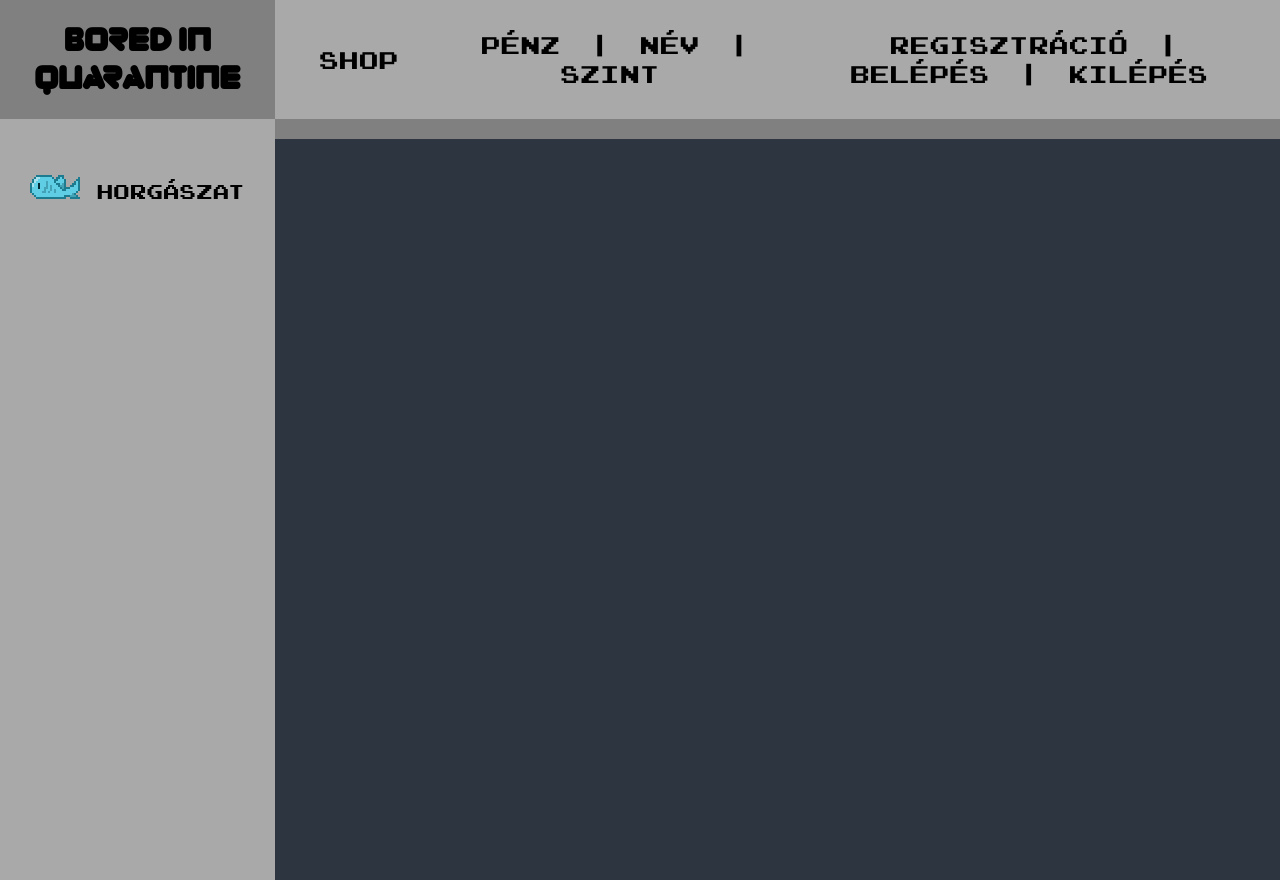
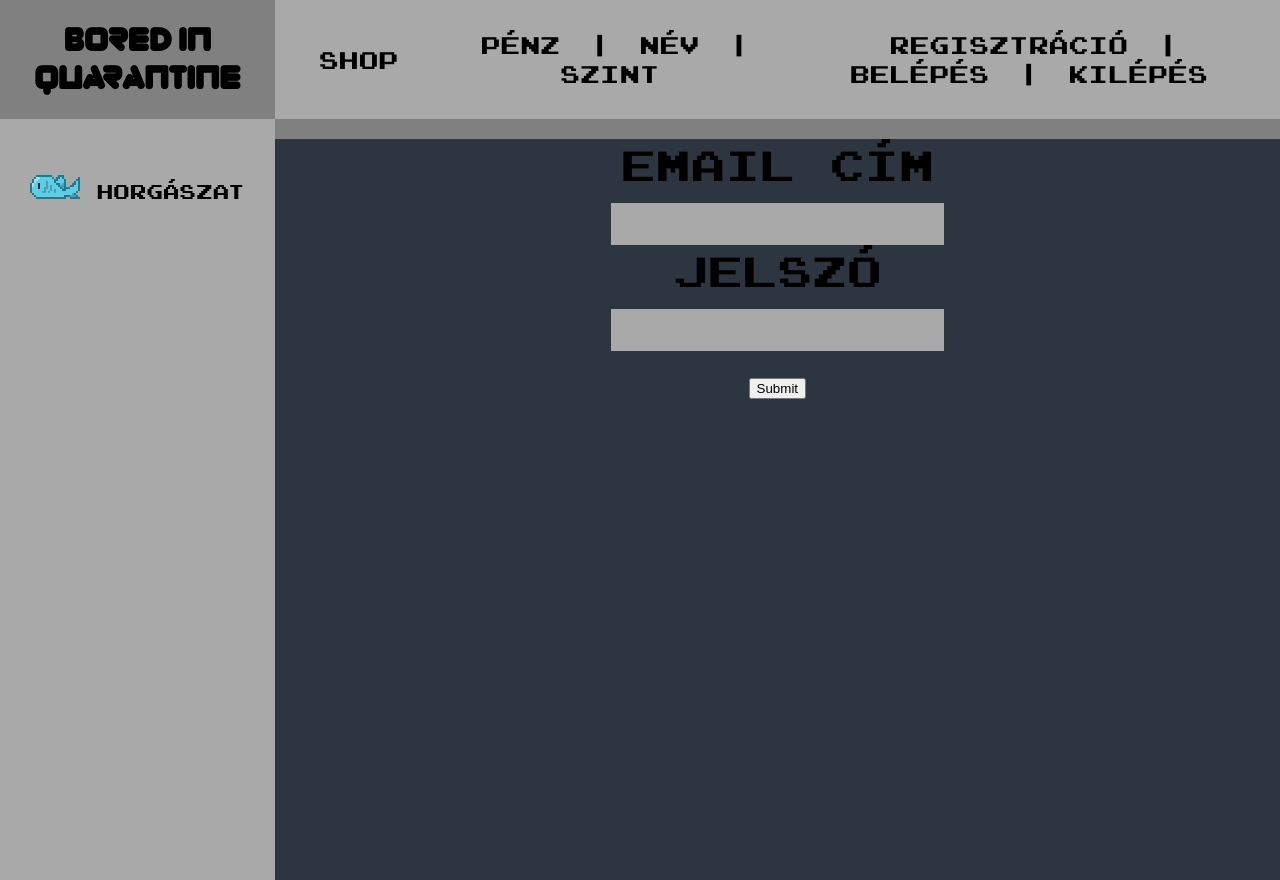
Before and after one commit to CatSharkShin/Nagy_Projekt, a PHP site: page / in a window 1280 px wide. Run offline with PHP 8.4, Linux system fonts and the light colour scheme.

Commit message:
Login form

```diff
--- a/inc/config.php
+++ /dev/null
@@ -1,6 +0,0 @@
-<?php
-DEFINE("PATH_CSS","inc/css/");
-DEFINE("PATH_JS","inc/js/");
-DEFINE("PATH_PRIVATE","private/");
-DEFINE("PATH_PUBLIC","public/");
-DEFINE("PATH_SVGS","inc/svgs/");
--- a/index.php
+++ b/index.php
@@ -1,16 +1,16 @@
 <?php
-    require "inc/config.php";
+    require "public/config.php";
  ?>
 <!DOCTYPE html>
 <html>
 <head>
-    <link rel="stylesheet" type="text/css" href="inc/css/style.css">
+    <link rel="stylesheet" type="text/css" href="<?=PATH_CSS.'style.css'?>">
     <title>Nagy Projekt</title>
 </head>
 <body>
     <div class="container">
         <?php
-            require PATH_PUBLIC."header.php";
+            require PATH_PRIVATE."header.php";
         ?>
         <div class="app-list-container">
             <div class="app-list">
@@ -18,7 +18,11 @@
             </div>
         </div>
         <div class="app-field">
-            <div class="app-container"></div>
+            <div class="app-container">
+                <?php
+                    require PATH_PRIVATE.'_login.php';
+                 ?>
+            </div>
         </div>
     </div>
 
--- /dev/null
+++ b/private/_login.php
@@ -0,0 +1,15 @@
+<div class="login-form">
+    <form>
+        <div class="form-group">
+            <label for="emailinput">Email cím</label>
+            <br>
+            <input type="email" class="form-control" id="emailinput" aria-describedby="emailHelp">
+        </div>
+        <div class="form-group">
+            <label for="passwordinput">Jelszó</label>
+            <br>
+            <input type="password" class="form-control" id="passwordinput">
+        </div>
+        <button type="submit" class="btn btn-primary">Submit</button>
+    </form>
+</div>
--- /dev/null
+++ b/public/config.php
@@ -0,0 +1,6 @@
+<?php
+DEFINE("PATH_PUBLIC","public/");
+DEFINE("PATH_CSS",PATH_PUBLIC."css/");
+DEFINE("PATH_JS",PATH_PUBLIC."js/");
+DEFINE("PATH_SVGS",PATH_PUBLIC."svgs/");
+DEFINE("PATH_PRIVATE","private/");
--- a/inc/css/style.css
+++ b/public/css/style.css
@@ -1,7 +1,8 @@
 @font-face {
   font-family: zorque;
   src: url(fonts/zorque.ttf);
-}@font-face {
+}
+@font-face {
   font-family: joystix;
   src: url(fonts/joystix.ttf);
 }
@@ -85,3 +86,32 @@ html,body{
 .login-menu a{
     padding: 10px;
 }
+.login-form{
+    font-size: 42px;
+    text-align: center;
+}
+/* Change the white to any color ;) */
+input:-webkit-autofill,
+input:-webkit-autofill:hover,
+input:-webkit-autofill:focus,
+input:-webkit-autofill:active  {
+    -webkit-box-shadow: 0 0 0 30px darkgrey inset !important;
+    font-size: 18px;
+    font-family: joystix;
+}
+input:-webkit-autofill::first-line {
+    font-family: joystix;
+    font-size: 18px
+}
+textarea,input[type=password],input[type=email],input[type=text]{
+    border: 0;
+    font-size: 18px;
+    background-color: darkgrey;
+    text-align: center;
+    font-family: joystix;
+    padding: 10px;
+}
+
+input[type=password]:focus,input[type=email]:focus,input[type=text]:focus{
+    outline: none;
+}
```
Also changed, not shown: inc/style.css (deleted, +0 -55 lines), private/header.php (renamed from public/header.php), public/css/fonts/ARCADECLASSIC.TTF (renamed from inc/css/fonts/ARCADECLASSIC.TTF), public/css/fonts/joystix.ttf (renamed from inc/css/fonts/joystix.ttf), public/css/fonts/rubber.TTF (renamed from inc/css/fonts/rubber.TTF), public/css/fonts/zorque.ttf (renamed from inc/css/fonts/zorque.ttf), public/svgs/fish.svg (renamed from inc/svgs/fish.svg), 6 other files.
